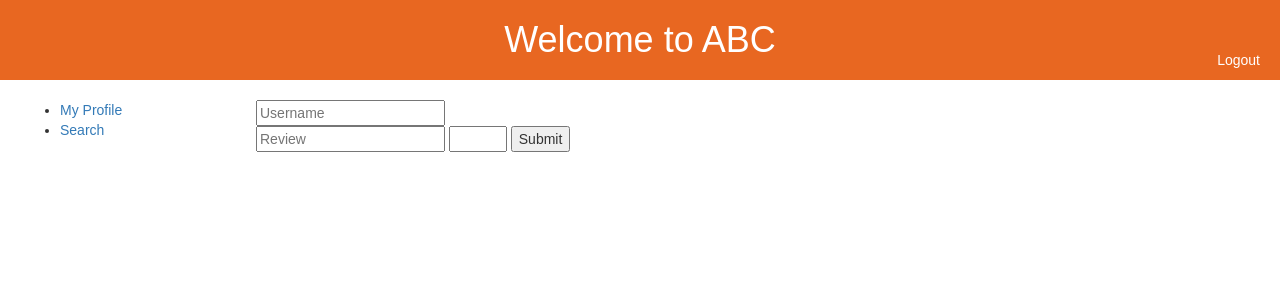
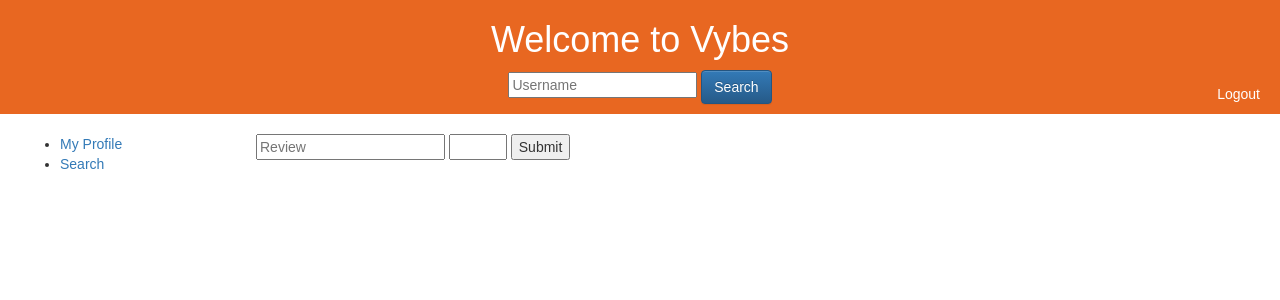
Before and after one commit to RizkyWellyanto/yelpy, a Django app: template templates/user.html in a window 1280 px wide. Shown: the top 300 px of the page. Run offline with Django 3.2, Linux system fonts and the light colour scheme; the template is opened without the code that fills it, so the values that code supplies are empty; the visitor is signed in with stand-in values (Sample User, id 1); parts of the project's set-up code (start-up, migrations or seed data) failed here and were passed over; some libraries are stand-ins or nearby versions.

Commit message:
starting search

```diff
--- a/templates/base.html
+++ b/templates/base.html
@@ -3,7 +3,7 @@
 <html>
 <head lang="en">
     <meta charset="UTF-8">
-    <title>ABC</title>
+    <title>Vybes</title>
 
     <!-- Latest compiled and minified CSS -->
     <link rel="stylesheet" href="https://maxcdn.bootstrapcdn.com/bootstrap/3.3.4/css/bootstrap.min.css">
@@ -20,8 +20,17 @@
 
 <div id="header">
     {% block header %}
-    <a href="/"><h1>Welcome to ABC</h1></a>
-    {% if user.is_authenticated %}<a id="logout" href="/logout">Logout</a>{% endif %}
+
+    <a href="/"><h1>Welcome to Vybes</h1></a>
+
+    {% if user.is_authenticated %}
+    <form action="search_user/" method="post">{% csrf_token %}
+        <input type="text" name="searchName" placeholder="Username">
+        <input type="submit" class="btn btn-primary" value="Search">
+    </form>
+    <a id="logout" href="/logout">Logout</a>
+    {% endif %}
+
     {% endblock %}
 </div>
 
--- a/templates/user.html
+++ b/templates/user.html
@@ -2,13 +2,6 @@
 
 {% block content %}
 <h1>{{ viewed_user }}</h1>
-
-<!-- this will be the search bar, to search a user or friend @Rizky -->
-<div>
-    <form action="search_user/" method="post">{% csrf_token %}
-        <input type="text" name="searchName" placeholder="Username">
-    </form>
-</div>
 
 {% for rating in ratings %}
 <div>
--- a/yelpy/views.py
+++ b/yelpy/views.py
@@ -77,7 +77,7 @@ def user_view(request, user_id):
     context.update(csrf(request))
     context['user'] = request.user
     context['user_viewed'] = user_viewed
-    context['ratings'] = user.ratings.all()
+    context['ratings'] = user_viewed.ratings.all()
     return render(request, 'user.html', context)
 
 
```
Also changed, not shown: 1 other file.
